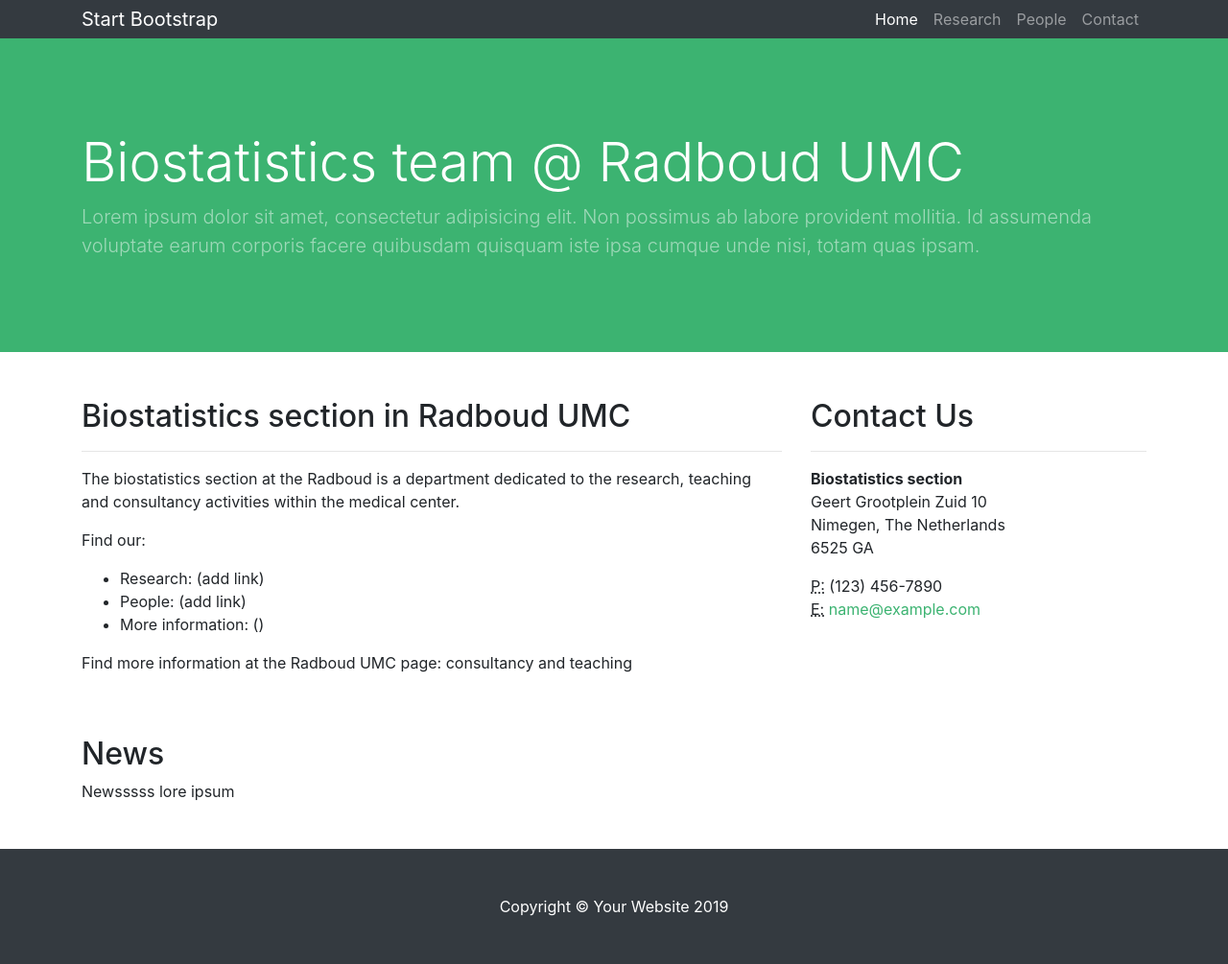
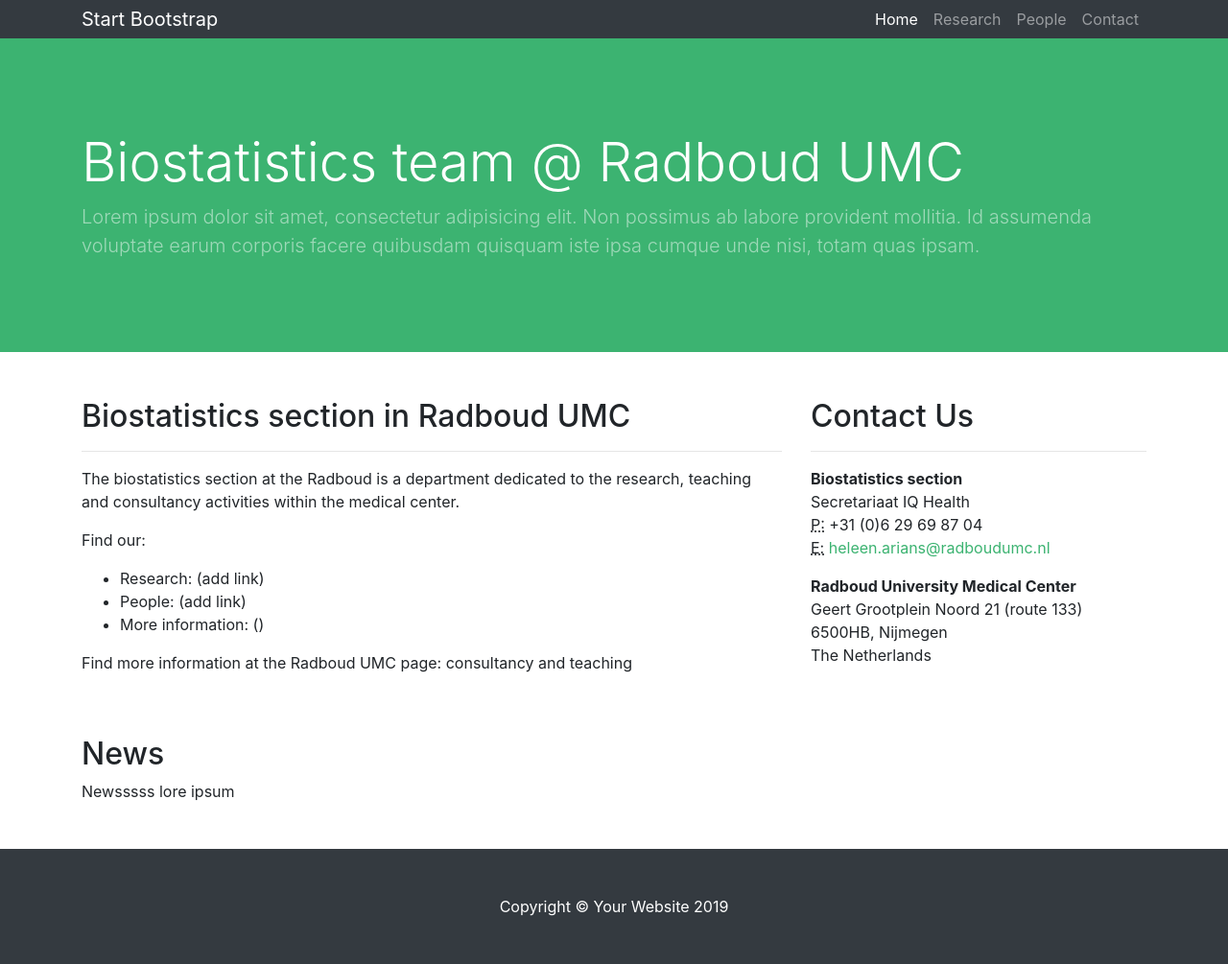
Before and after one commit to radboudumc-biostatistics/radboudumc-biostatistics.github.io, a Jekyll site: the page built from index.html, in a window 1280 px wide. Shown: the whole page at 96% size. Built offline with Jekyll 4.4.1, drawn with Linux system fonts in a browser that asks for light colours.

Commit message:
edit sidebar with section info

```diff
--- a/_includes/sidebar.html
+++ b/_includes/sidebar.html
@@ -3,14 +3,16 @@
   <hr />
   <address>
     <strong>Biostatistics section</strong>
-    <br />Geert Grootplein Zuid 10 <br />Nimegen, The Netherlands <br />6525 GA
+    <br />Secretariaat IQ Health
+    <br /><abbr title="Phone">P:</abbr>   +31 (0)6 29 69 87 04
+    <br /><abbr title="Email">E:</abbr>   <a href="mailto:#">heleen.arians@radboudumc.nl</a>
     <br />
   </address>
   <address>
-    <abbr title="Phone">P:</abbr>
-    (123) 456-7890
+    <strong>Radboud University Medical Center</strong>
+    <br />Geert Grootplein Noord 21 (route 133)
+    <br />6500HB, Nijmegen
+    <br />The Netherlands
     <br />
-    <abbr title="Email">E:</abbr>
-    <a href="mailto:#">name@example.com</a>
   </address>
 </div>
```
